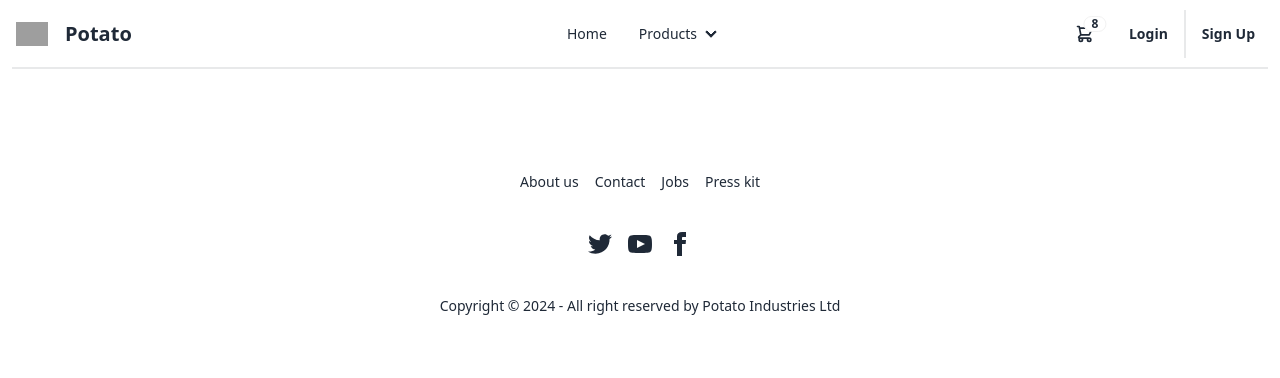
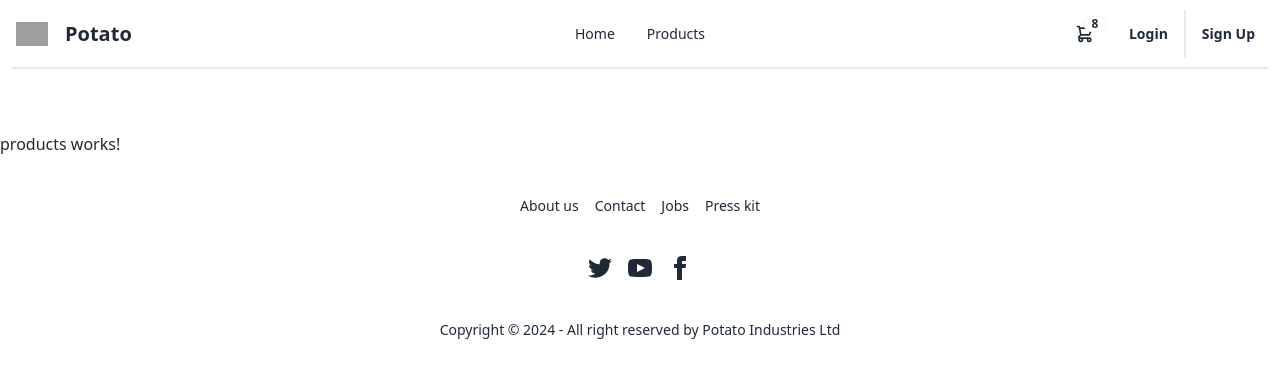
Before and after one commit to WEB-CNAM-2A/tp02_aydin_isamettin, an Angular app in the folder tp02_aydin_isamettin/: page /products in a window 1280 px wide. Before the commit this address led to /. Shown: the top 378 px of the page. Built offline with nearby package versions, Linux system fonts and the light colour scheme; grey boxes are pictures that could not be loaded.

Commit message:
feat: created products component and added route

```diff
--- a/tp02_aydin_isamettin/src/app/app.routes.ts
+++ b/tp02_aydin_isamettin/src/app/app.routes.ts
@@ -2,11 +2,13 @@ import { Routes } from '@angular/router';
 import { HomeComponent } from './home/home.component';
 import { FormulaireComponent } from './formulaire/formulaire.component';
 import { RecapitulatifComponent } from './recapitulatif/recapitulatif.component';
+import { ProductsComponent } from './products/products.component';
 
 
 export const routes: Routes = [
     { path: 'formulaire', component: FormulaireComponent },
     { path: 'recapitulatif', component: RecapitulatifComponent },
     { path: '', component: HomeComponent },
-    { path: 'home', component: HomeComponent }
+    { path: 'home', component: HomeComponent },
+    { path: 'products', component: ProductsComponent}
 ];
--- /dev/null
+++ b/tp02_aydin_isamettin/src/app/products/products.component.html
@@ -0,0 +1 @@
+<p>products works!</p>
--- a/tp02_aydin_isamettin/src/app/tetiere/tetiere.component.html
+++ b/tp02_aydin_isamettin/src/app/tetiere/tetiere.component.html
@@ -13,10 +13,6 @@
                 </li>
                 <li>
                     <a>Products</a>
-                    <ul class="p-2">
-                        <li><a>Potato 1</a></li>
-                        <li><a>Potato 2</a></li>
-                    </ul>
                 </li>
             </ul>
         </div>
@@ -31,13 +27,7 @@
                 <a routerLink="/">Home</a>
             </li>
             <li>
-                <details>
-                    <summary>Products</summary>
-                    <ul class="p-2">
-                        <li><a>Potato 1</a></li>
-                        <li><a>Potato 2</a></li>
-                    </ul>
-                </details>
+                <a routerLink="/products">Products</a>
             </li>
         </ul>
     </div>
```
Also changed, not shown: tp02_aydin_isamettin/src/app/products/products.component.ts (added, +12 -0 lines), tp02_aydin_isamettin/src/app/products/products.component.css (added), 1 other file (tests, documents, lock files or other folders).
